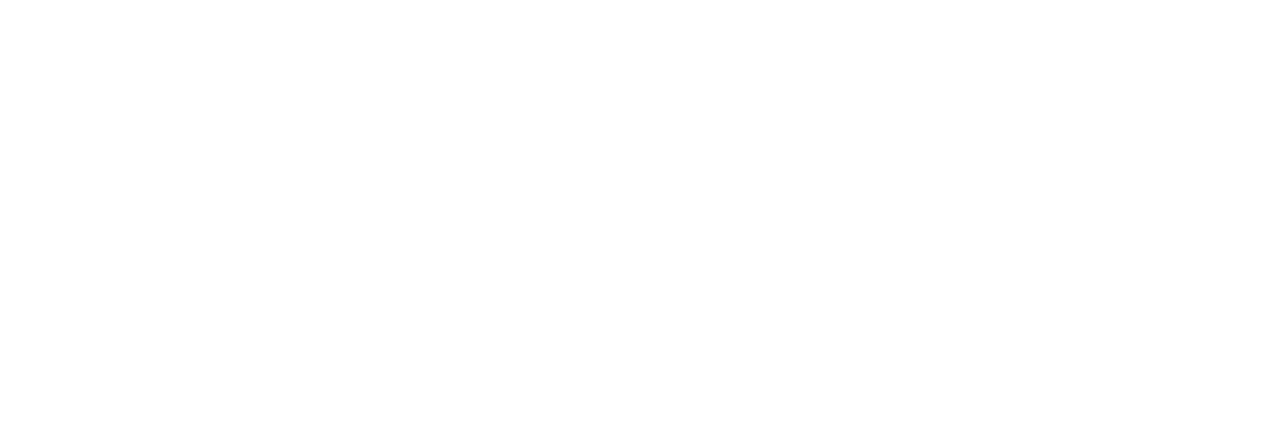
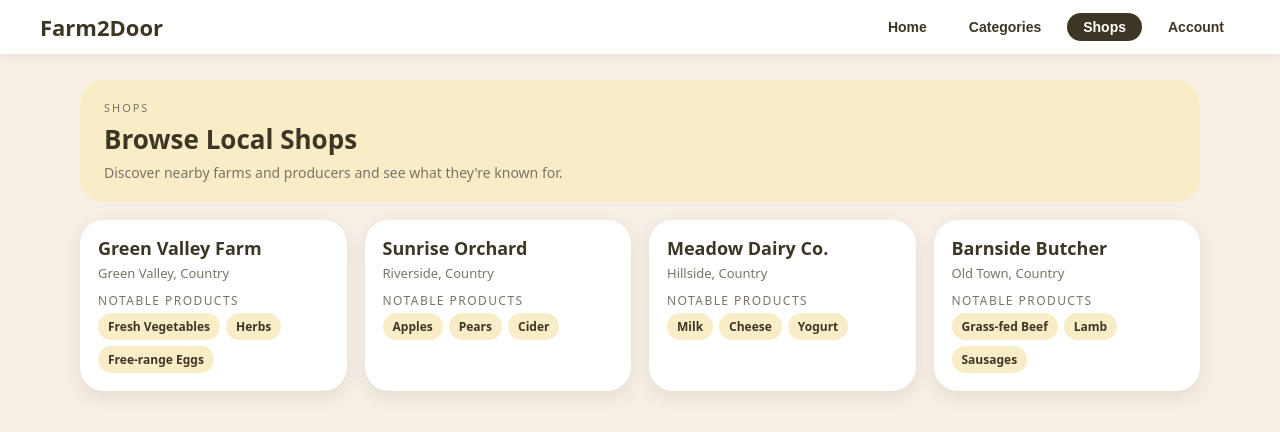
Before and after one commit to samwallflower/Farm2Door, a React (Vite) app in the folder FrontEnd/Farm2Door/: page /shops in a window 1280 px wide. Before the commit this address had no page. Shown: the top 432 px of the page. Built offline with nearby package versions, Linux system fonts and the light colour scheme.

Commit message:
Added Shops page

```diff
--- a/FrontEnd/Farm2Door/src/App.jsx
+++ b/FrontEnd/Farm2Door/src/App.jsx
@@ -13,11 +13,13 @@
 import UpdateShop from "./Components/UpdateShop.jsx";
 import ShopManagement from "./Components/ShopManagement.jsx";
 import Categories from "./Components/Categories.jsx";
+import ShopsMenu from "./Components/ShopsMenu.jsx";
 
 export default function App() {
   return (
     <Router>
       <Routes>
+          <Route path="/shops" element={<ShopsMenu />} />
         <Route path="/" element={<LoginPage />} />
         <Route path="/register" element={<Registration />} />
         <Route path="/home" element={<HomeComponent />} />
--- a/FrontEnd/Farm2Door/src/Components/HomeComponent.jsx
+++ b/FrontEnd/Farm2Door/src/Components/HomeComponent.jsx
@@ -25,12 +25,14 @@
           >
             Categories
           </button>
-          <button
-            className="home-nav-link"
-            onClick={() => navigate("/shop-management")}
-          >
-            Shops
-          </button>
+
+        <button
+          className="home-nav-link"
+          onClick={() => navigate("/shops")}
+        >
+          Shops
+        </button>
+
           <button
             className="home-nav-link"
             onClick={() => navigate("/user")}
--- /dev/null
+++ b/FrontEnd/Farm2Door/src/Components/ShopsMenu.css
@@ -0,0 +1,209 @@
+:root {
+  --shops-yellow: #f6d66c;
+  --shops-yellow-soft: #f9edc7;
+  --shops-cream: #f5efe6;
+  --shops-brown: #3e3625;
+  --shops-gray: #7a7468;
+  --shops-radius-lg: 24px;
+  --shops-radius-md: 18px;
+}
+
+/* PAGE WRAPPER */
+
+.shops-page {
+  min-height: 100vh;
+  background: var(--shops-cream);
+  font-family: system-ui, -apple-system, BlinkMacSystemFont, "Segoe UI",
+    sans-serif;
+  color: var(--shops-brown);
+}
+
+/* HEADER – same as others */
+
+.shops-header {
+  position: sticky;
+  top: 0;
+  z-index: 20;
+  display: flex;
+  align-items: center;
+  justify-content: space-between;
+  padding: 12px 40px;
+  background: rgba(255, 255, 255, 0.95);
+  backdrop-filter: blur(6px);
+  box-shadow: 0 2px 8px rgba(0, 0, 0, 0.06);
+}
+
+.shops-logo {
+  font-weight: 800;
+  font-size: 22px;
+}
+
+.shops-nav {
+  display: flex;
+  gap: 10px;
+}
+
+.shops-nav button {
+  border: none;
+  padding: 6px 16px;
+  border-radius: 999px;
+  font-size: 14px;
+  font-weight: 600;
+  background: transparent;
+  cursor: pointer;
+  color: var(--shops-brown);
+}
+
+.shops-nav button.active {
+  background: var(--shops-brown);
+  color: #fff;
+}
+
+/* MAIN */
+
+.shops-main {
+  padding: 26px 24px 40px;
+}
+
+/* HERO */
+
+.shops-hero {
+  max-width: 1120px;
+  margin: 0 auto 18px;
+}
+
+.shops-hero-inner {
+  background: var(--shops-yellow-soft);
+  border-radius: var(--shops-radius-lg);
+  padding: 20px 24px;
+}
+
+.shops-eyebrow {
+  text-transform: uppercase;
+  font-size: 11px;
+  letter-spacing: 0.18em;
+  color: var(--shops-gray);
+  margin: 0 0 6px;
+}
+
+.shops-title {
+  margin: 0 0 6px;
+  font-size: 26px;
+}
+
+.shops-subtitle {
+  margin: 0;
+  font-size: 14px;
+  color: var(--shops-gray);
+}
+
+/* SHOPS LIST */
+
+.shops-list-section {
+  max-width: 1120px;
+  margin: 0 auto;
+  margin-top: 18px;
+}
+
+.shops-list {
+  display: grid;
+  grid-template-columns: repeat(auto-fit, minmax(240px, 1fr));
+  gap: 18px;
+}
+
+.shop-card {
+  background: #ffffff;
+  border-radius: var(--shops-radius-lg);
+  padding: 16px 18px 18px;
+  box-shadow: 0 6px 18px rgba(0, 0, 0, 0.08);
+  display: flex;
+  flex-direction: column;
+  gap: 10px;
+}
+
+.shop-card-header h2 {
+  margin: 0 0 4px;
+  font-size: 18px;
+}
+
+.shop-location {
+  margin: 0;
+  font-size: 13px;
+  color: var(--shops-gray);
+}
+
+/* PRODUCTS / CHIPS */
+
+.shop-products-label {
+  margin: 0 0 4px;
+  font-size: 12px;
+  text-transform: uppercase;
+  letter-spacing: 0.12em;
+  color: var(--shops-gray);
+}
+
+.shop-product-chips {
+  display: flex;
+  flex-wrap: wrap;
+  gap: 6px;
+}
+
+.shop-chip {
+  padding: 5px 10px;
+  border-radius: 999px;
+  background: var(--shops-yellow-soft);
+  font-size: 12px;
+  font-weight: 600;
+  color: var(--shops-brown);
+}
+
+/* Optional buttons style (if you add View Shop later) */
+
+.shops-btn {
+  margin-top: 6px;
+  border-radius: 999px;
+  border: none;
+  padding: 8px 16px;
+  font-size: 13px;
+  font-weight: 600;
+  cursor: pointer;
+  transition: transform 0.12s ease, box-shadow 0.12s ease,
+    background 0.12s ease, color 0.12s ease;
+}
+
+.shops-btn-outline {
+  background: #fff;
+  color: var(--shops-brown);
+  border: 1px solid rgba(0, 0, 0, 0.08);
+}
+
+.shops-btn:hover {
+  transform: translateY(-1px);
+  box-shadow: 0 8px 18px rgba(0, 0, 0, 0.2);
+}
+
+.shops-btn:active {
+  transform: translateY(0);
+  box-shadow: 0 4px 10px rgba(0, 0, 0, 0.15);
+}
+
+/* RESPONSIVE */
+
+@media (max-width: 768px) {
+  .shops-header {
+    padding: 10px 16px;
+    gap: 8px;
+  }
+
+  .shops-nav {
+    gap: 4px;
+  }
+
+  .shops-main {
+    padding: 22px 16px 32px;
+  }
+
+  .shops-hero-inner {
+    padding: 16px 18px;
+  }
+}
--- /dev/null
+++ b/FrontEnd/Farm2Door/src/Components/ShopsMenu.jsx
@@ -0,0 +1,101 @@
+import React from "react";
+import "./ShopsMenu.css";
+import { useNavigate } from "react-router-dom";
+
+const shops = [
+  {
+    id: 1,
+    name: "Green Valley Farm",
+    location: "Green Valley, Country",
+    products: ["Fresh Vegetables", "Herbs", "Free-range Eggs"],
+  },
+  {
+    id: 2,
+    name: "Sunrise Orchard",
+    location: "Riverside, Country",
+    products: ["Apples", "Pears", "Cider"],
+  },
+  {
+    id: 3,
+    name: "Meadow Dairy Co.",
+    location: "Hillside, Country",
+    products: ["Milk", "Cheese", "Yogurt"],
+  },
+  {
+    id: 4,
+    name: "Barnside Butcher",
+    location: "Old Town, Country",
+    products: ["Grass-fed Beef", "Lamb", "Sausages"],
+  },
+];
+
+export default function ShopsMenu() {
+  const navigate = useNavigate();
+
+  return (
+    <div className="shops-page">
+      {/* Header – same family as other pages */}
+      <header className="shops-header">
+        <div className="shops-logo">Farm2Door</div>
+
+        <nav className="shops-nav">
+          <button onClick={() => navigate("/home")}>Home</button>
+          <button onClick={() => navigate("/categories")}>Categories</button>
+          <button
+            className="active"
+            onClick={() => navigate("/shops")}
+          >
+            Shops
+          </button>
+          <button onClick={() => navigate("/user")}>Account</button>
+        </nav>
+      </header>
+
+      <main className="shops-main">
+        {/* Hero / intro */}
+        <section className="shops-hero">
+          <div className="shops-hero-inner">
+            <p className="shops-eyebrow">Shops</p>
+            <h1 className="shops-title">Browse Local Shops</h1>
+            <p className="shops-subtitle">
+              Discover nearby farms and producers and see what they&apos;re known for.
+            </p>
+          </div>
+        </section>
+
+        {/* Shops list */}
+        <section className="shops-list-section">
+          <div className="shops-list">
+            {shops.map((shop) => (
+              <article key={shop.id} className="shop-card">
+                <div className="shop-card-header">
+                  <h2>{shop.name}</h2>
+                  <p className="shop-location">{shop.location}</p>
+                </div>
+
+                <div className="shop-products">
+                  <p className="shop-products-label">Notable products</p>
+                  <div className="shop-product-chips">
+                    {shop.products.map((prod, idx) => (
+                      <span key={idx} className="shop-chip">
+                        {prod}
+                      </span>
+                    ))}
+                  </div>
+                </div>
+
+                {/* Optional: you can wire this to a shop details page later */}
+                {/* <button
+                  className="shops-btn shops-btn-outline"
+                  onClick={() => navigate(`/shop/${shop.id}`)}
+                >
+                  View Shop
+                </button> */}
+              </article>
+            ))}
+          </div>
+        </section>
+      </main>
+    </div>
+  );
+}
```
